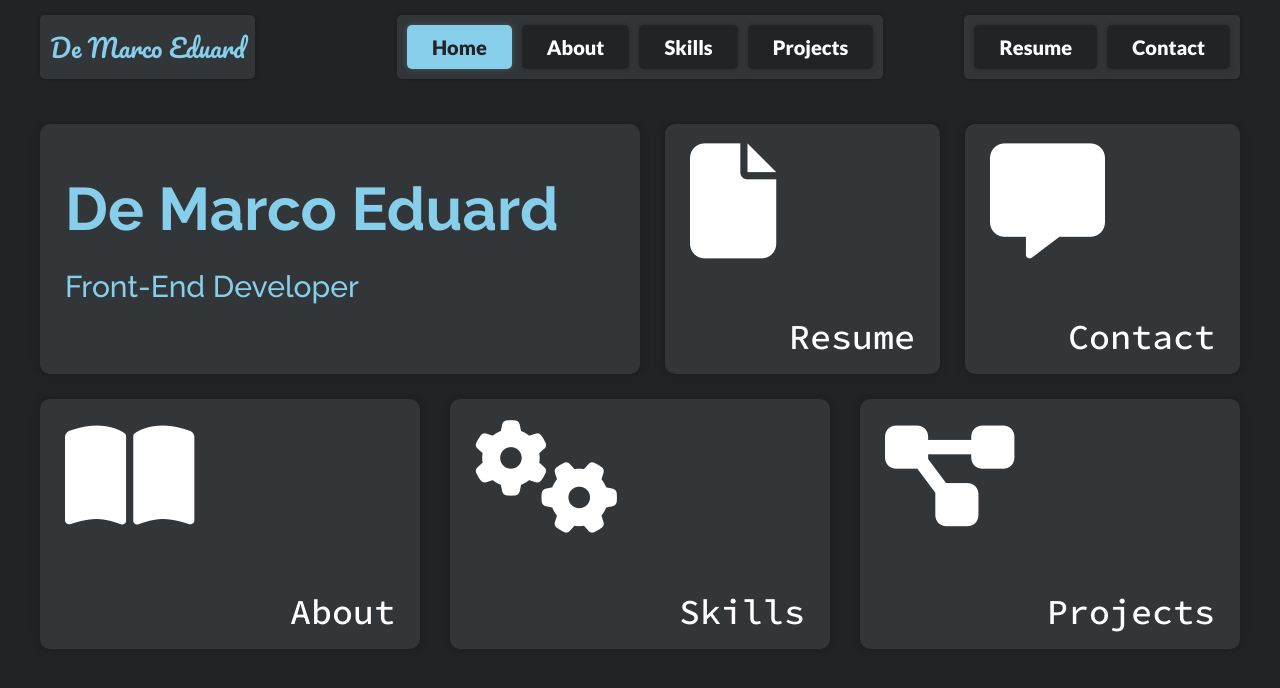
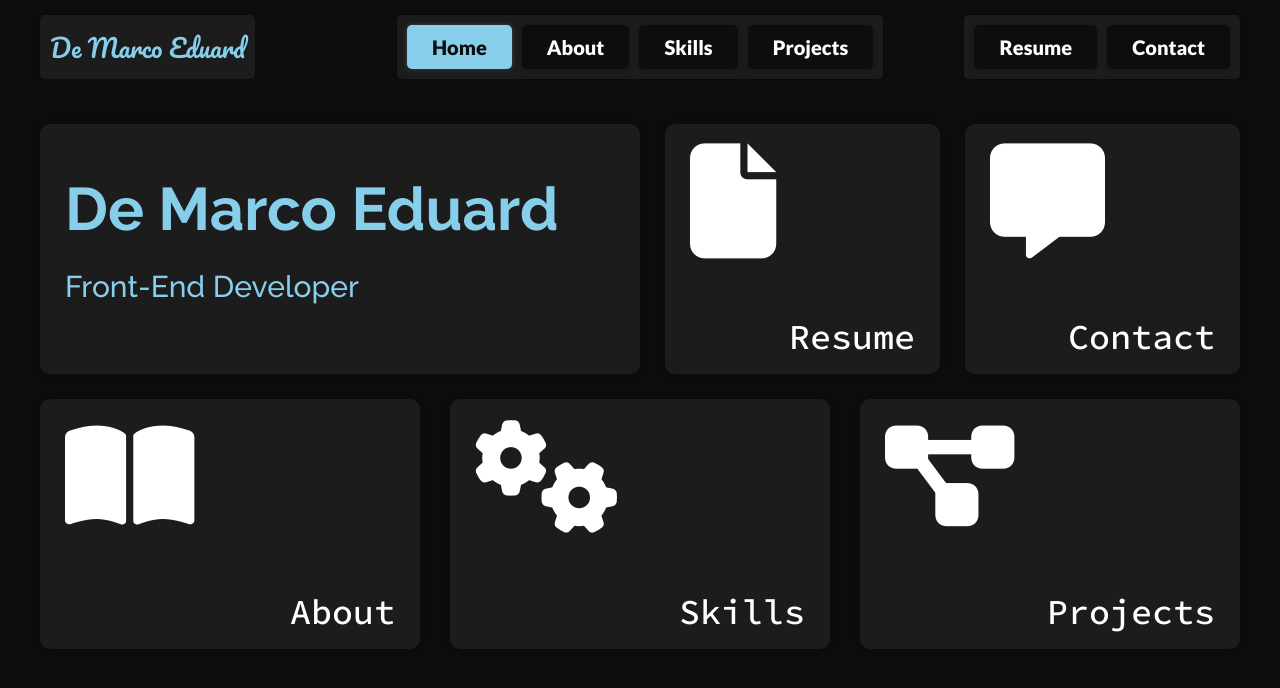
Before and after one commit to demarcoeduard/portfolio, an Angular app: page /home in a window 1280 px wide. Shown: the top 688 px of the page. Built offline with nearby package versions, Linux system fonts and the light colour scheme.

Commit message:
added new colors

```diff
--- a/src/styles.css
+++ b/src/styles.css
@@ -1,8 +1,8 @@
 /* You can add global styles to this file, and also import other style files */
 
 :root {
-  --bg-color: #222325;
-  --main-color: #323639;
+  --bg-color: #0d0d0d;
+  --main-color: #1c1c1c;
   --text-color: #FFFFFF;
   --action-color: #87CEEB;
 }
```
